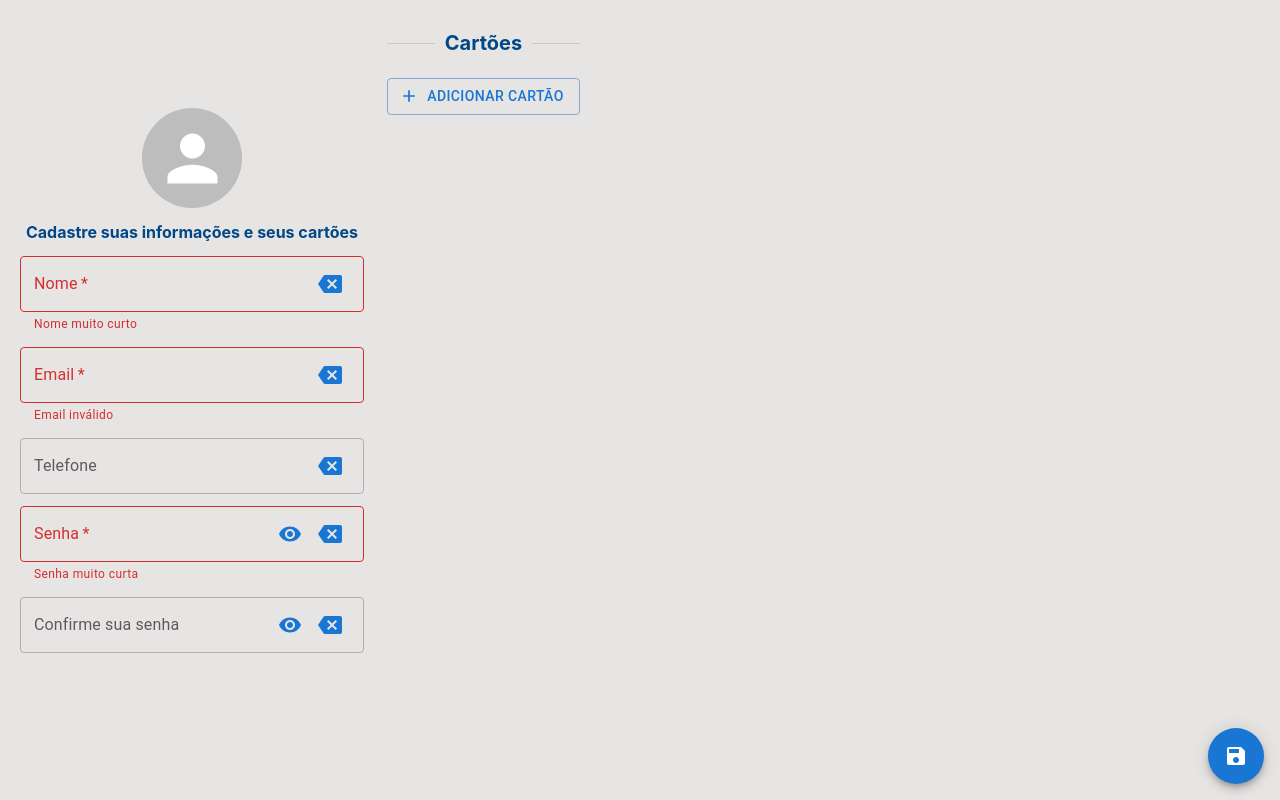
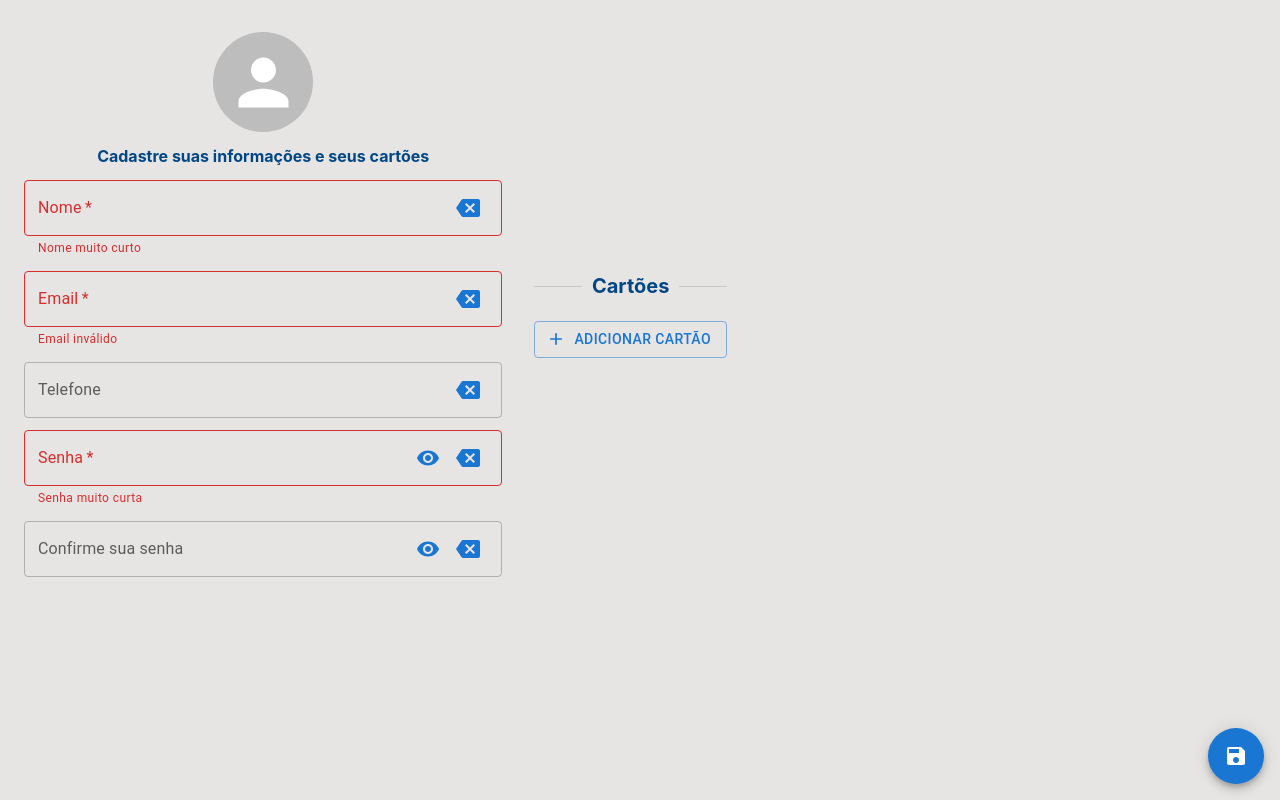
Before and after one commit to jhonatec-dev/card-savior, a React (Vite) app: page /register in a window 1280 px wide. Built offline with nearby package versions, Linux system fonts and the light colour scheme.

Commit message:
CSS fixed positions and color-theme

```diff
--- a/src/index.scss
+++ b/src/index.scss
@@ -63,8 +63,7 @@ h1 {
 }
 
 .Wrapper {
-  padding: 8px;
-  padding-bottom: 80px;
+  padding: 20px 12px 80px;
   min-width: 300px;
 }
 
@@ -167,6 +166,8 @@ h1 {
     max-width: 1300px;
     margin: 0 auto;
     display: flex;
+    align-items: center;
+    // height: 100%;
     gap: 20px;
   }
 
@@ -176,17 +177,13 @@ h1 {
   }
 
   .UserProfile {
-    padding: 20px;
-    padding-top: 100px;
-    position: fixed;
-    left: 0;
-    max-width: 30%;
+    // height: 100%;
+    padding: 12px;
+    min-width: 350px;
+    max-width: 40%;
   }
 
   .CardsWrapper {
-    // max-width: 70%;
-    margin-left: 30%;
-
     .Cards {
       width: 100%;
       display: flex;
```
